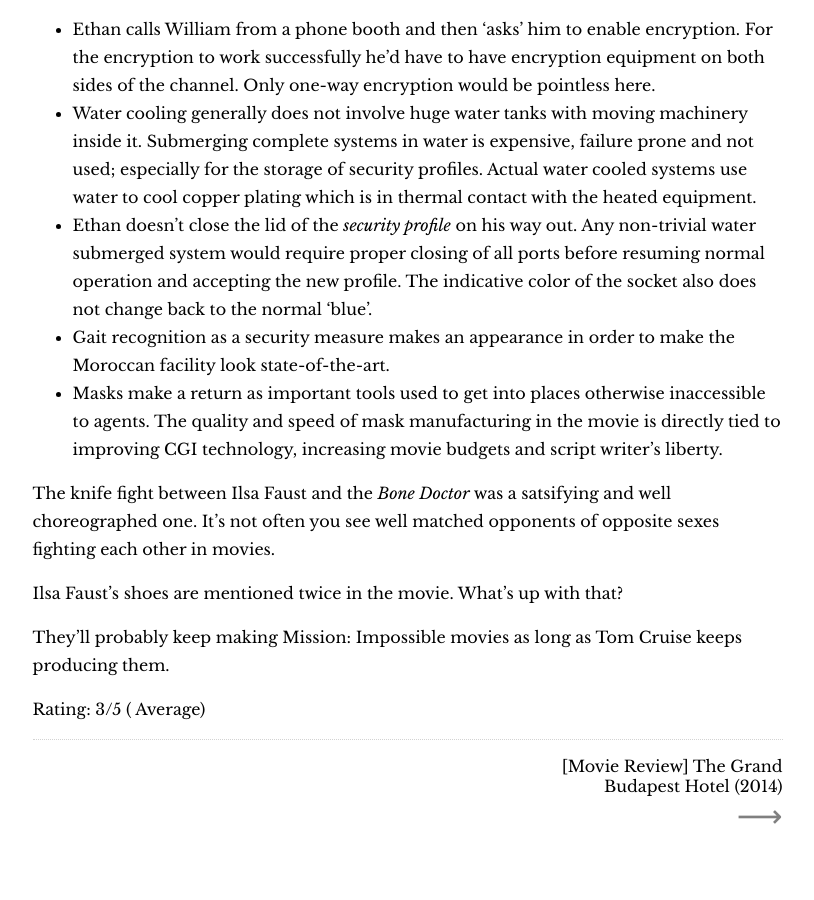
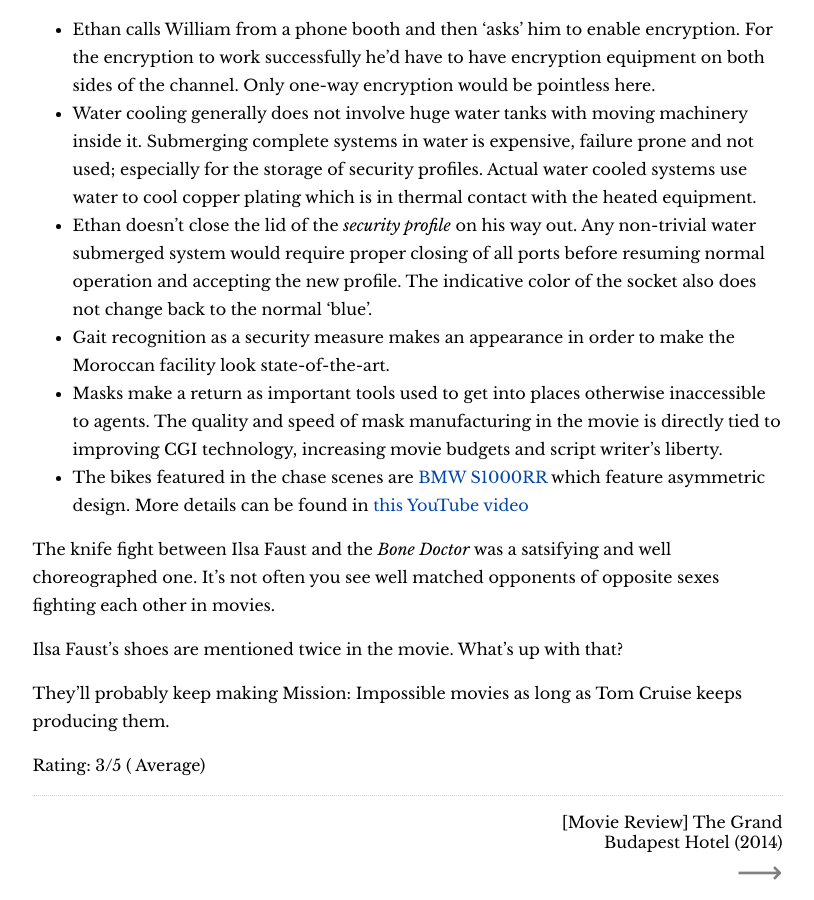
Before and after one commit to satyanash/satyanash.github.io, a Jekyll site: the page built from _posts/2015-08-10-movie-review-mission-impossible-rogue-nation.markdown, in a window 1280 px wide and 900 px high, scrolled down 968 px. Shown: the whole window, without its empty margins (333-1147 px from the left). Built offline with Jekyll 4.4.1, drawn with Linux system fonts in a browser that asks for light colours; before the commit the page ends 1812 px from its top, so only the background shows below that.

Commit message:
Add more links to MI:RN

```diff
--- a/_posts/2015-08-10-movie-review-mission-impossible-rogue-nation.markdown
+++ b/_posts/2015-08-10-movie-review-mission-impossible-rogue-nation.markdown
@@ -37,6 +37,7 @@
 * Gait recognition as a security measure makes an appearance in order to make the Moroccan facility look state-of-the-art.
 * Masks make a return as important tools used to get into places otherwise inaccessible to agents.
 The quality and speed of mask manufacturing in the movie is directly tied to improving CGI technology, increasing movie budgets and script writer's liberty.
+* The bikes featured in the chase scenes are [BMW S1000RR](https://en.wikipedia.org/wiki/BMW_S1000RR) which feature asymmetric design. More details can be found in [this YouTube video](https://www.youtube.com/watch?v=N9SIS4izLqE)
 
 The knife fight between Ilsa Faust and the *Bone Doctor* was a satsifying and well choreographed one.
 It's not often you see well matched opponents of opposite sexes fighting each other in movies.
```
